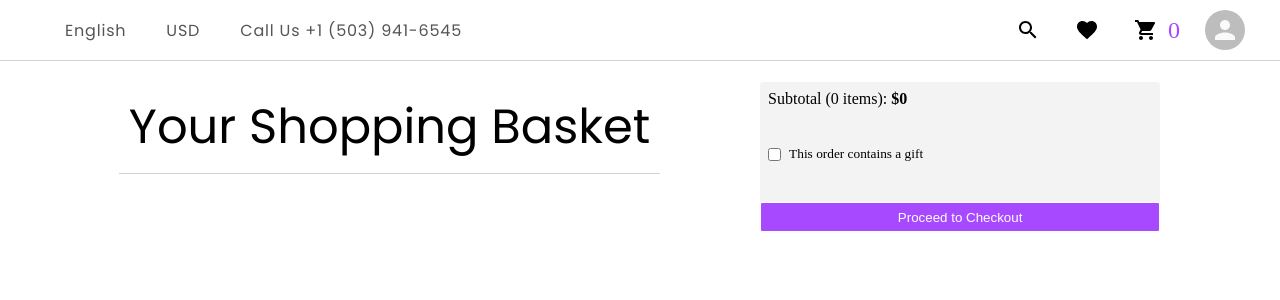
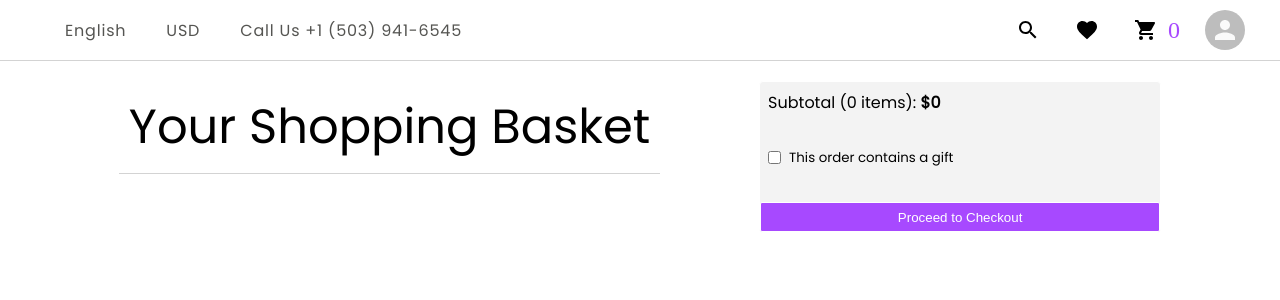
Before and after one commit to berkayyozayy/kilim-store, a React (Create React App) app: page /checkout in a window 1280 px wide. Shown: the top 300 px of the page. Built offline with nearby package versions, Linux system fonts and the light colour scheme.

Commit message:
subtotal font styles

```diff
--- a/src/components/Subtotal.css
+++ b/src/components/Subtotal.css
@@ -21,6 +21,7 @@
 
 .subtotal > p {
     margin: 8px;
+    font-family: 'Poppins', sans-serif;
 }
 
 .subtotal__gift {
@@ -30,4 +31,9 @@
 
 .subtotal__gift > input {
     margin: 8px;
+
 }
+
+.subtotal__gift > p {
+    font-family: 'Poppins', sans-serif;
+}
--- a/src/components/Subtotal.js
+++ b/src/components/Subtotal.js
@@ -18,7 +18,7 @@ function Subtotal() {
                             Subtotal ({basket.length} items): <strong>{value}</strong>
                         </p>
                         <small className='subtotal__gift'>
-                            <input type='checkbox' />This order contains a gift
+                            <input type='checkbox' /><p>This order contains a gift</p>
                         </small>
                     </>
                 )}
```
